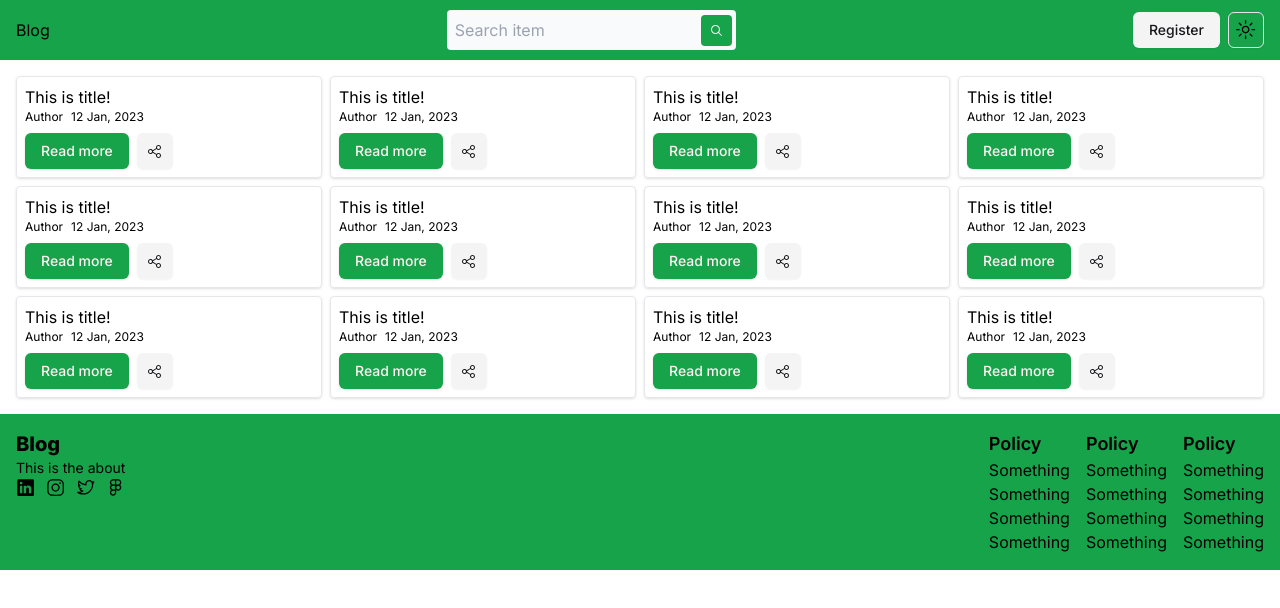
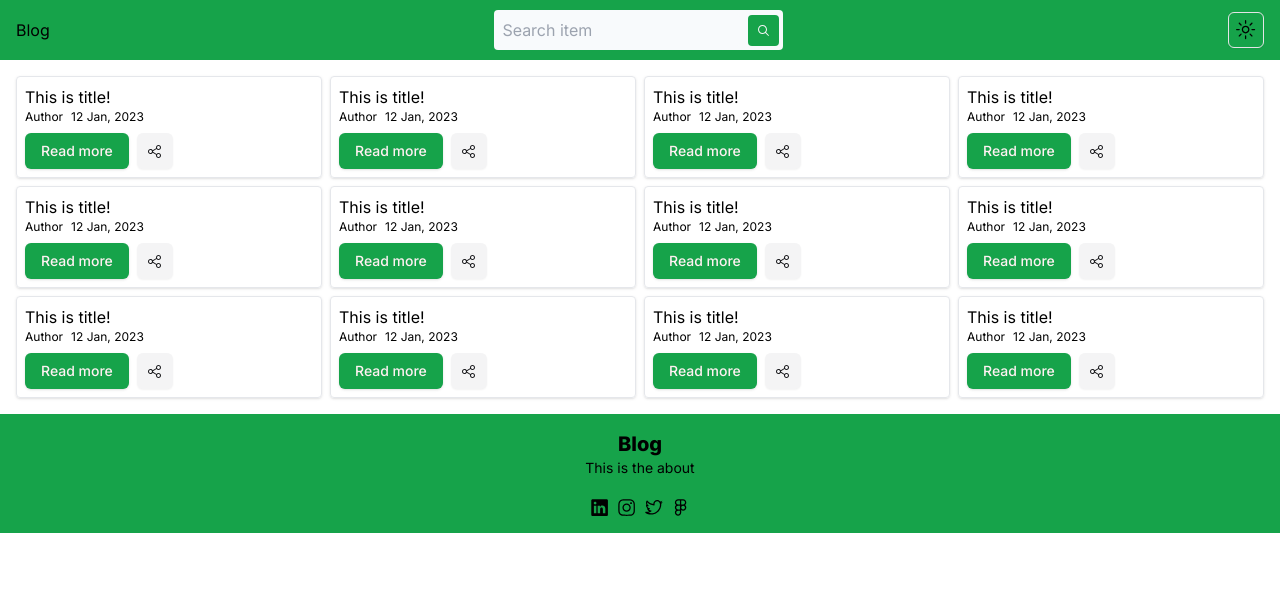
Before and after one commit to ashsajal1/nextjs-blog, a Next.js app: page / in a window 1280 px wide. Shown: the top 608 px of the page. Built offline with nearby package versions, Linux system fonts and the light colour scheme.

Commit message:
Edited footer and nav

```diff
--- a/src/app/post/new/page.tsx
+++ b/src/app/post/new/page.tsx
@@ -16,7 +16,7 @@ import {
 } from "@/components/ui/alert"
 import { useState } from "react";
 import { postSchema } from "@/app/validationSchema";
-import {z } from 'zod'
+import { z } from 'zod'
 import ErrorMessage from "@/components/ErrorMessage";
 import Spinner from "@/components/Spinner";
 
--- a/src/components/Footer/FooterItem.tsx
+++ /dev/null
@@ -1,15 +0,0 @@
-import React from 'react'
-
-export default function FooterItem() {
-    return (
-        <div>
-            <p className='text-lg font-semibold'>Policy</p>
-            <div>
-                <p>Something</p>
-                <p>Something</p>
-                <p>Something</p>
-                <p>Something</p>
-            </div>
-        </div>
-    )
-}
--- a/src/components/Footer/index.tsx
+++ b/src/components/Footer/index.tsx
@@ -1,26 +1,18 @@
 import React from 'react'
-import FooterItem from './FooterItem'
 import { FaceIcon, FigmaLogoIcon, InstagramLogoIcon, LinkedInLogoIcon, TwitterLogoIcon } from '@radix-ui/react-icons'
 
 export default function Footer() {
     return (
-        <footer className='flex item-center justify-between p-4 bg-primary'>
-            <div>
+        <footer className='flex item-center justify-center p-4 bg-primary'>
+            <div className='flex flex-col justify-center items-center'>
                 <h2 className='text-xl font-extrabold'>Blog</h2>
                 <p className='text-sm'>This is the about</p>
-                <div className='flex justify-between items-center'>
+                <div className='flex justify-between items-center mt-5 gap-2'>
                     <a href='#' title='Social media url'><LinkedInLogoIcon className='h-[1.2rem] w-[1.2rem]' /></a>
                     <a href='#' title='Social media url'><InstagramLogoIcon className='h-[1.2rem] w-[1.2rem]' /></a>
                     <a href='#' title='Social media url'><TwitterLogoIcon className='h-[1.2rem] w-[1.2rem]' /></a>
                     <a href='#' title='Social media url'><FigmaLogoIcon className='h-[1.2rem] w-[1.2rem]' /></a>
-
                 </div>
-            </div>
-
-            <div className='flex item-center justify-between gap-4'>
-                <FooterItem />
-                <FooterItem />
-                <FooterItem />
             </div>
         </footer>
     )
--- a/src/components/Navbar/Navbar.tsx
+++ b/src/components/Navbar/Navbar.tsx
@@ -1,5 +1,4 @@
 import { Button } from '@/components/ui/button'
-// import { Input } from '@/components/ui/input'
 import { ModeToggle } from '@/components/ModeToggle'
 import { HamburgerMenuIcon, MagnifyingGlassIcon } from '@radix-ui/react-icons'
 
@@ -8,11 +7,10 @@ export default function Navbar() {
     <nav className='flex items-center justify-between h-[60px] px-4 bg-primary'>
       <div>Blog</div>
       <div className='items-center justify-between gap-2 hidden md:flex p-1 bg-slate-50 rounded'>
-        <input type="text"  placeholder='Search item' className='outline-none bg-slate-50 rounded p-1 dark:text-priamry text-primary'/>
+        <input type="text" placeholder='Search item' className='outline-none bg-slate-50 rounded p-1 dark:text-priamry text-primary' />
         <button title='button with icon' className='bg-primary p-2 rounded'><MagnifyingGlassIcon className='text-secondary' /></button>
       </div>
       <div className='flex items-center justify-center gap-2'>
-        <Button variant={'secondary'} className='hidden md:block'>Register</Button>
         <ModeToggle />
         <Button className='md:hidden' variant={'outline'} size={'icon'}><HamburgerMenuIcon /></Button>
       </div>
```
